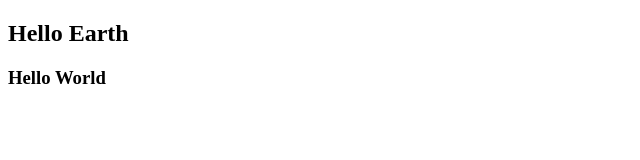
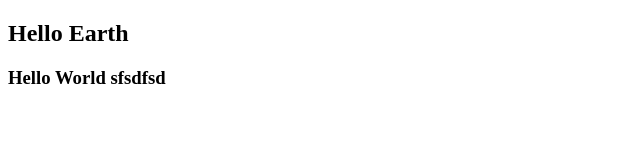
Before and after one commit to neelhabib/github-upload, a plain HTML site: page about.html in a window 1280 px wide. Shown: the full height of the page, 0-640 px from the left. Drawn offline with Linux system fonts and the light colour scheme.

Commit message:
git ignore

```diff
--- a/about.html
+++ b/about.html
@@ -6,6 +6,6 @@
 </head>
 <body>
 <h2>Hello Earth</h2>
-<h3>Hello World</h3>
+<h3>Hello World sfsdfsd</h3>
 </body>
 </html>
```
Also changed, not shown: index.html (+1 -1 lines), waste.html (deleted), 1 other file.
